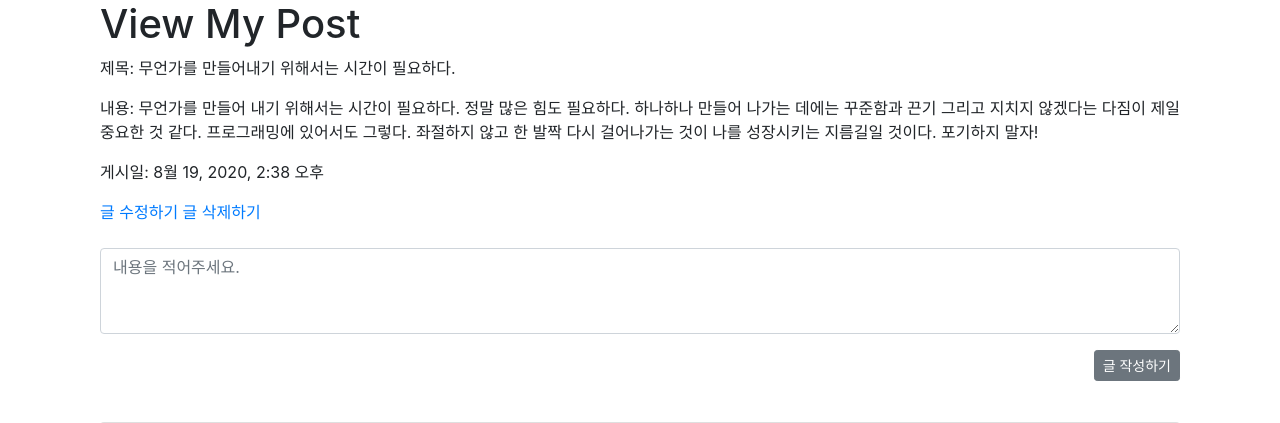
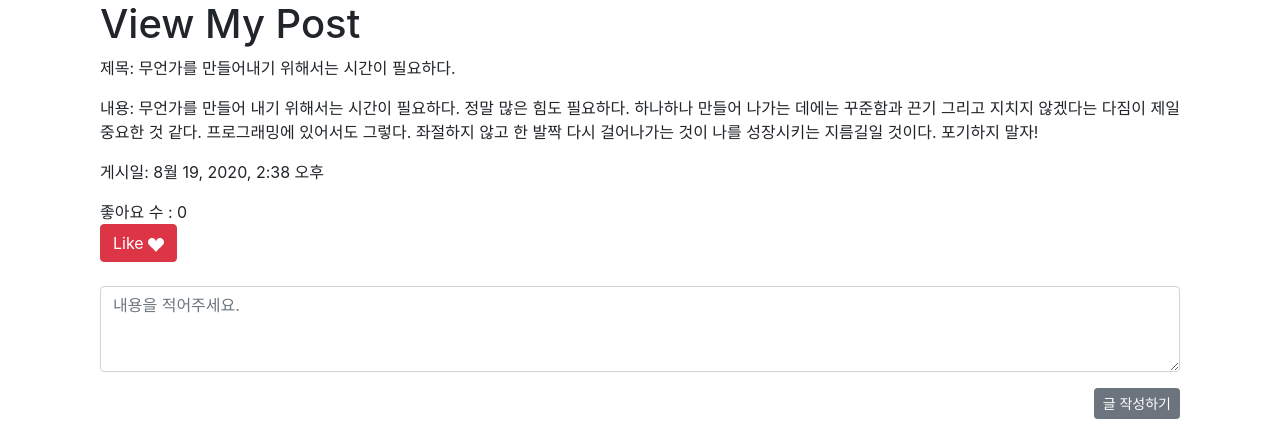
Before and after one commit to blueprinte/worklion-django10, a Django app: page /post/1/ in a window 1280 px wide. Shown: the part 56-479 px from the top of the page. Run offline with Django 3.2, Linux system fonts and the light colour scheme; a user stored in the database is signed in; data comes from the database, SQL or seed files in the repository; both versions use the stored data as it was after the commit; some libraries are stand-ins or nearby versions.

Commit message:
django 08-2

```diff
--- a/post/models.py
+++ b/post/models.py
@@ -2,15 +2,18 @@ from django.db import models
 from django.contrib.auth.models import User
 
 # Create your models here.
+
 
 class Post(models.Model):
     title = models.CharField(max_length=100)
     content = models.TextField()
     post_active = models.BooleanField(default=False)
     created_at = models.DateTimeField(auto_now_add=True)
+    liked_users = models.ManyToManyField(User, related_name='liked_posts')
 
     def __str__(self):
         return f'{self.title}'
+
 
 class Comment(models.Model):
     user = models.ForeignKey(User, on_delete=models.CASCADE, null=True)
--- a/post/templates/detail.html
+++ b/post/templates/detail.html
@@ -5,12 +5,40 @@
         <p>제목: {{ post.title }}</p>
         <p>내용: {{ post.content }}</p>
         <p>게시일: {{ post.created_at }}</p>
+    좋아요 수 : {{ post.liked_users.count }}
+    {% if user == post.user %}
 <a href="{% url 'post:edit' post.id %}">글 수정하기</a>
 <a href="{% url 'post:delete' post.id %}">글 삭제하기</a>
+    {% endif %}
+
+    {% if user.is_authenticated %}
+        {% if user in post.liked_users.all %}
+            <form action="{% url 'post:like' post.id %}" method="post">
+                {% csrf_token %}
+                <button type="submit" class="btn btn-primary">
+                    Unlike
+                    <svg width="1em" height="1em" viewBox="0 0 16 16" class="bi bi-suit-heart" fill="currentColor" xmlns="http://www.w3.org/2000/svg">
+                      <path fill-rule="evenodd" d="M8 6.236l.894-1.789c.222-.443.607-1.08 1.152-1.595C10.582 2.345 11.224 2 12 2c1.676 0 3 1.326 3 2.92 0 1.211-.554 2.066-1.868 3.37-.337.334-.721.695-1.146 1.093C10.878 10.423 9.5 11.717 8 13.447c-1.5-1.73-2.878-3.024-3.986-4.064-.425-.398-.81-.76-1.146-1.093C1.554 6.986 1 6.131 1 4.92 1 3.326 2.324 2 4 2c.776 0 1.418.345 1.954.852.545.515.93 1.152 1.152 1.595L8 6.236zm.392 8.292a.513.513 0 0 1-.784 0c-1.601-1.902-3.05-3.262-4.243-4.381C1.3 8.208 0 6.989 0 4.92 0 2.755 1.79 1 4 1c1.6 0 2.719 1.05 3.404 2.008.26.365.458.716.596.992a7.55 7.55 0 0 1 .596-.992C9.281 2.049 10.4 1 12 1c2.21 0 4 1.755 4 3.92 0 2.069-1.3 3.288-3.365 5.227-1.193 1.12-2.642 2.48-4.243 4.38z"/>
+                    </svg>
+                </button>
+            </form>
+        {% else %}
+            <form action="{% url 'post:like' post.id %}" method="post">
+                {% csrf_token %}
+                <button type="submit" class="btn btn-danger">
+                    Like
+                    <svg width="1em" height="1em" viewBox="0 0 16 16" class="bi bi-suit-heart-fill" fill="currentColor" xmlns="http://www.w3.org/2000/svg">
+                      <path d="M4 1c2.21 0 4 1.755 4 3.92C8 2.755 9.79 1 12 1s4 1.755 4 3.92c0 3.263-3.234 4.414-7.608 9.608a.513.513 0 0 1-.784 0C3.234 9.334 0 8.183 0 4.92 0 2.755 1.79 1 4 1z"/>
+                    </svg>
+                </button>
+            </form>
+        {% endif %}
+    {% endif %}
+
 </div>
 
 <br>
-
+{% if user.is_authenticated %}
 <div class="container">
     <form action="{% url 'post:commentcreate' post.id %}" method="POST">
     {% csrf_token %}
@@ -21,6 +49,7 @@
         <button type="submit" class="btn btn-secondary btn-sm" style="float:right">글 작성하기</button>
     </form>
 </div>
+{% endif %}
 <br>
 <br>
 <br>
--- a/post/urls.py
+++ b/post/urls.py
@@ -12,4 +12,5 @@ urlpatterns = [
 	path('<int:post_id>/update/', views.update, name='update'),
 	path('<int:post_id>/delete/', views.delete, name='delete'),
 	path('commentcreate/<int:post_id>/', views.commentcreate, name='commentcreate'),
+	path('<int:post_id>/like/', views.like, name='like'),
 ]
--- a/post/views.py
+++ b/post/views.py
@@ -8,27 +8,32 @@ from django.contrib.auth.decorators import login_required
 
 # Create your views here.
 
+
 def index(request):
     return render(request, 'index.html')
+
 
 def new(request):
     return render(request, 'new.html')
 
+
 def lists(request):
     post = Post.objects.all()
     context = {
-        'post' : post
+        'post': post
     }
     return render(request, 'lists.html', context)
+
 
 def detail(request, post_id):
     post = Post.objects.get(id=post_id)
     comment = Comment.objects.filter(post=post_id)
     context = {
-        'post' : post,
-        'comment' : comment
+        'post': post,
+        'comment': comment
     }
     return render(request, 'detail.html', context)
+
 
 def create(request):
     title = request.POST['title']
@@ -38,12 +43,14 @@ def create(request):
     post.save()
     return redirect('post:detail', post_id=post.id)
 
+
 def edit(request, post_id):
     post = Post.objects.get(id=post_id)
     context = {
         'post' : post
     }
     return render(request, 'edit.html', context)
+
 
 def update(request, post_id):
     post = Post.objects.get(id=post_id)
@@ -53,10 +60,12 @@ def update(request, post_id):
     post.save()
     return redirect('post:detail', post_id=post.id)
 
+
 def delete(request, post_id):
     post = Post.objects.get(id=post_id)
     post.delete()
     return redirect('post:lists')
+
 
 @login_required
 def commentcreate(request, post_id):
@@ -66,3 +75,19 @@ def commentcreate(request, post_id):
     comment = Comment(user=user, post_id=post_id, content=content, created_at=timezone.now())
     comment.save()
     return redirect('post:detail', post_id=post_id)
+
+
+def like(request, post_id):
+    if request.method == 'POST':
+        try:
+            post = Post.objects.get(id=post_id)
+
+            if request.user in post.liked_users.all():
+                post.liked_users.remove(request.user)
+            else:
+                post.liked_users.add(request.user)
+            return redirect('post:detail', post.id)
+
+        except Post.DoseNotExit:
+            pass
+    return redirect('post:index')
```
Also changed, not shown: db.sqlite3, post/migrations/0003_post_liked_users.py (added), 1 other file. Lines whose indentation alone changed are shown as unchanged.
